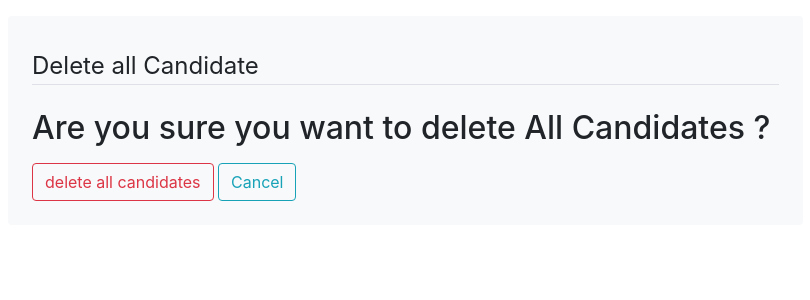
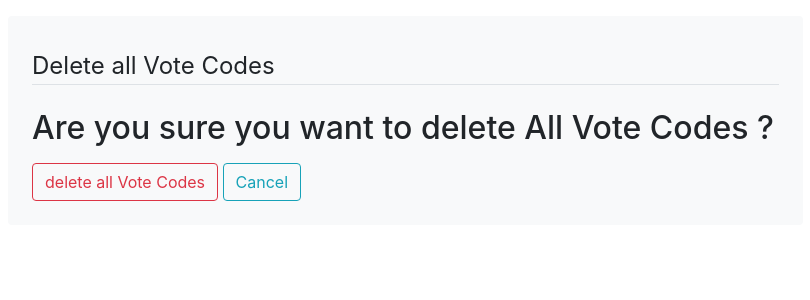
Before and after one commit to harjotbarn99/BSLP, a Django app: page /get-seeded/manage/voting/deleteAllVoteCodesConfirm in a window 1280 px wide. Shown: the part 66-366 px from the top of the page, without its empty margins (92-902 px from the left). Run offline with Django 3.2, Linux system fonts and the light colour scheme; the visitor is signed in with stand-in values (Sample User, id 1); some libraries are stand-ins or nearby versions.

Commit message:
fixed typo

```diff
--- a/templates/get_seeded_manage_voting/deleteAllVotecodesConfirm_GSMV.html
+++ b/templates/get_seeded_manage_voting/deleteAllVotecodesConfirm_GSMV.html
@@ -3,10 +3,10 @@
 {% block content %}
 <div class="content-section btn-light rounded p-4">
     <div class="py-2">
-            <legend class="border-bottom mb-4">Delete all Candidate</legend>
-            <h2>Are you sure you want to delete All Candidates ?</h2>
+            <legend class="border-bottom mb-4">Delete all Vote Codes</legend>
+            <h2>Are you sure you want to delete All Vote Codes ?</h2>
     </div>
-    <a class="btn btn-outline-danger" href="{% url 'deleteAllVoteCodes-GSMV' %}">delete all candidates</a>
+    <a class="btn btn-outline-danger" href="{% url 'deleteAllVoteCodes-GSMV' %}">delete all Vote Codes</a>
     <a class="btn btn-outline-info" href="{% url 'home-GSMV' %}">Cancel</a>
 </div>
 {% endblock content %}
```
